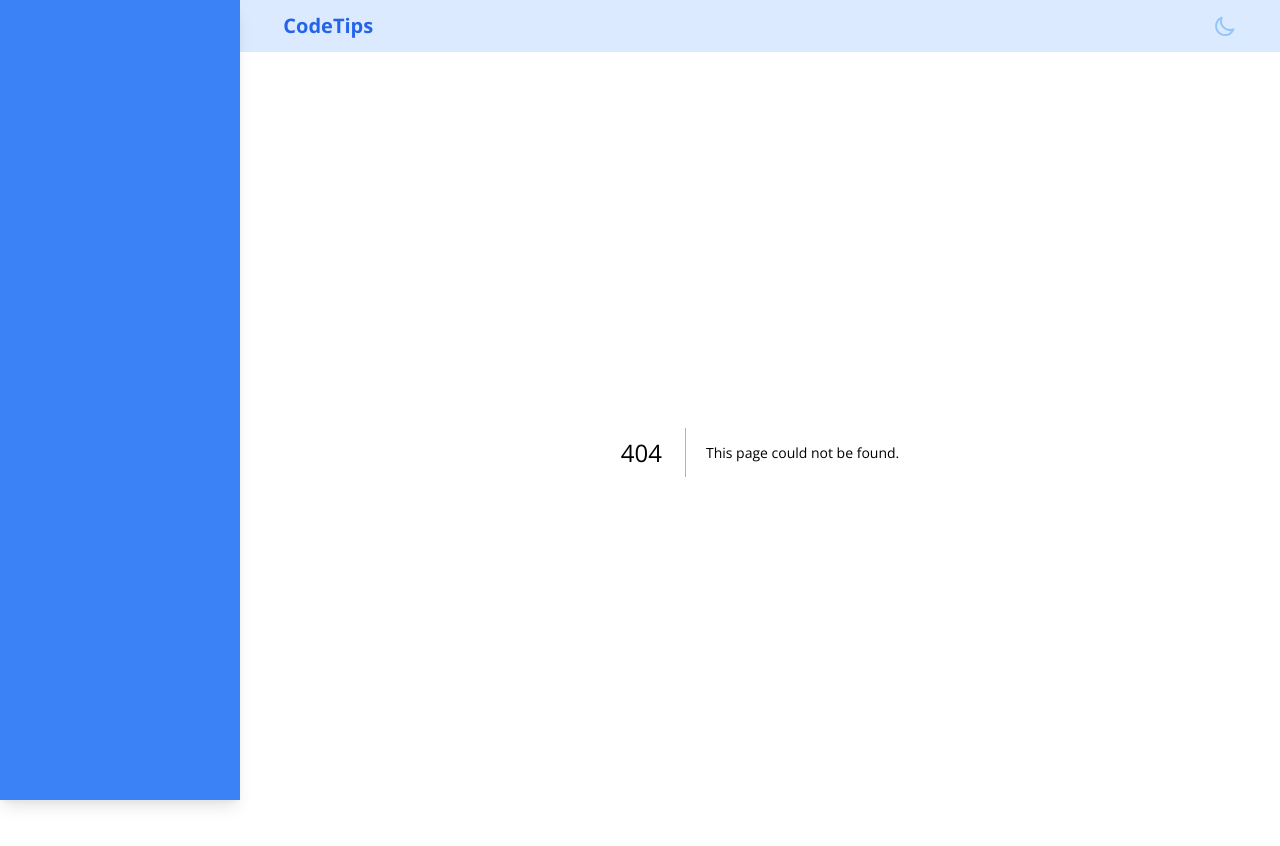
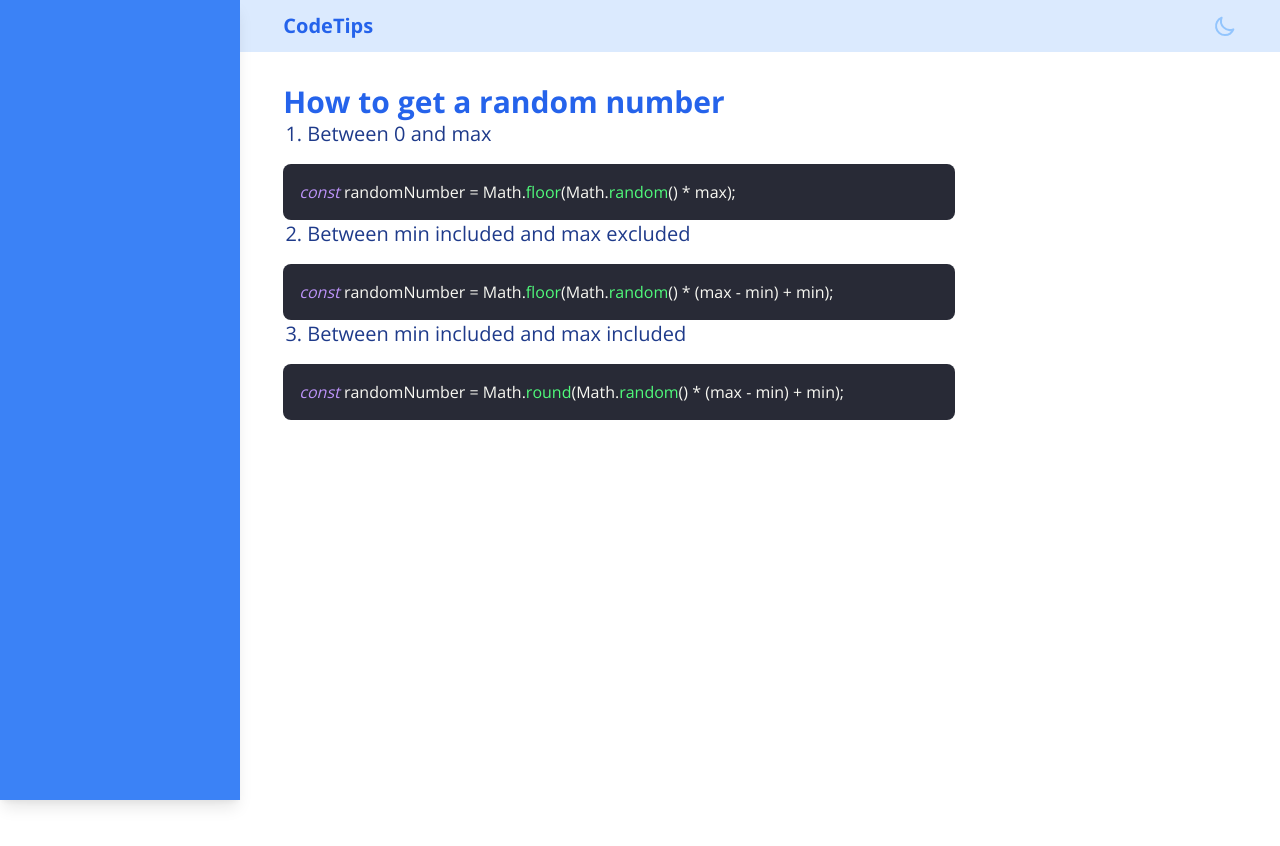
Before and after one commit to o-louis/CodeTips, a Next.js app: page /posts/others/how-to-get-a-random-number in a window 1280 px wide. Before the commit this address had no page. Shown: the top 846 px of the page. After the commit the page ends 800 px from the top, so only its background shows below. Built offline with nearby package versions, Linux system fonts and the light colour scheme.

Commit message:
docs: How to get a random number

```diff
--- /dev/null
+++ b/pages/posts/others/how-to-get-a-random-number/index.mdx
@@ -0,0 +1,17 @@
+import BlogPost from "../../../../components/BlogPost";
+import Code from "../../../../components/Code";
+
+export const meta = {
+  title: "How to get a random number",
+};
+
+export default ({ children }) => <BlogPost meta={meta}>{children}</BlogPost>;
+
+1. Between 0 and max
+<Code>{`const randomNumber = Math.floor(Math.random() * max);`}</Code>
+
+2. Between min included and max excluded
+<Code>{`const randomNumber = Math.floor(Math.random() * (max - min) + min);`}</Code>
+
+3. Between min included and max included
+<Code>{`const randomNumber = Math.round(Math.random() * (max - min) + min);`}</Code>
```
